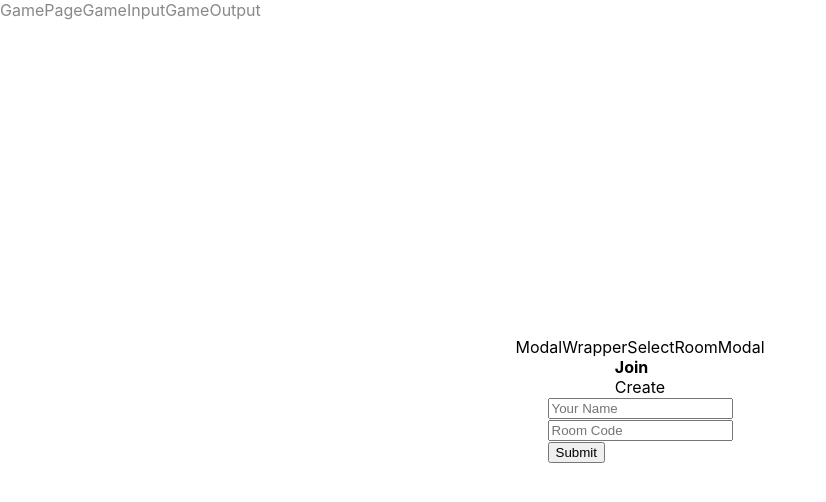
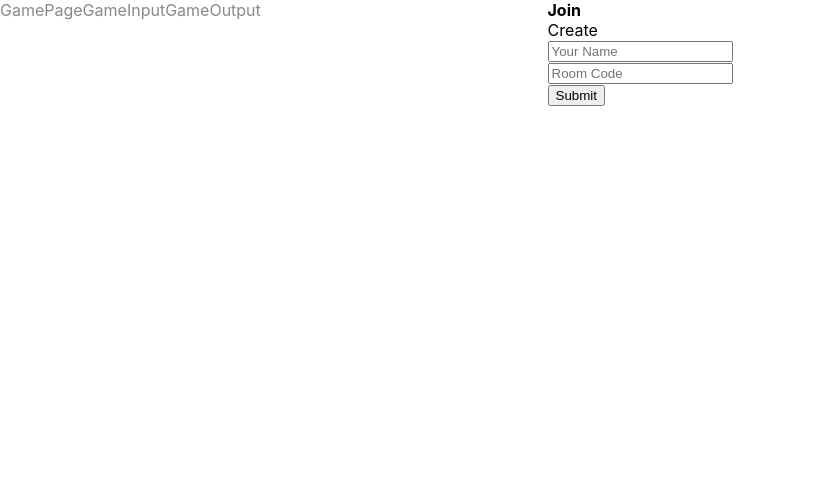
Before and after one commit to daltonscharff/spell-together, a React (Create React App) app in the folder packages/web-react-router/: page / in a window 1280 px wide. Shown: the top 502 px of the page, without its empty margins (0-826 px from the left). Built offline with nearby package versions, Linux system fonts and the light colour scheme.

Commit message:
moves select room modal into GamePage folder

```diff
--- a/packages/web-react-router/src/components/ui/ModalWrapper.tsx
+++ b/packages/web-react-router/src/components/ModalWrapper.tsx
@@ -3,7 +3,7 @@ import styled from "styled-components";
 
 type Props = PropsWithChildren<{}>;
 
-const Div = styled.div`
+const Wrapper = styled.div`
   width: 100vw;
   height: 100vh;
   position: absolute;
@@ -11,16 +11,10 @@ const Div = styled.div`
   left: 0;
   background-color: #fff8;
   display: flex;
-  justify-content: center;
   align-items: center;
   flex-direction: column;
 `;
 
 export function ModalWrapper({ children }: Props) {
-  return (
-    <Div>
-      ModalWrapper
-      {children}
-    </Div>
-  );
+  return <Wrapper>{children}</Wrapper>;
 }
--- a/packages/web-react-router/src/components/SelectRoomModal/index.tsx
+++ /dev/null
@@ -1,24 +0,0 @@
-import { useState } from "react";
-import { ModalWrapper } from "../ui/ModalWrapper";
-import { Selector } from "../ui/Selector";
-import { CreateRoom } from "./CreateRoom";
-import { JoinRoom } from "./JoinRoom";
-
-const selectableItems = ["Join", "Create"];
-
-export function SelectRoomModal() {
-  const [selectedIndex, setSelectedIndex] = useState(0);
-  return (
-    <ModalWrapper>
-      SelectRoomModal
-      <Selector
-        items={selectableItems.map((item, i) => ({
-          value: item,
-          onClick: () => setSelectedIndex(i),
-        }))}
-        selectedIndex={selectedIndex}
-      />
-      {selectedIndex === 0 ? <JoinRoom /> : <CreateRoom />}
-    </ModalWrapper>
-  );
-}
--- a/packages/web-react-router/src/components/SelectRoomModal/CreateRoom.tsx
+++ b/packages/web-react-router/src/pages/GamePage/SelectRoomModal/CreateRoom.tsx
@@ -1,7 +1,7 @@
 import { useForm } from "react-hook-form";
 import { useEffect, useState } from "react";
 import { useNavigate } from "react-router-dom";
-import { useStore } from "../../hooks/useStore";
+import { useStore } from "../../../hooks/useStore";
 
 function generateRoomUrl(shortcode: string) {
   const { protocol, host } = window.location;
--- a/packages/web-react-router/src/components/SelectRoomModal/JoinRoom.tsx
+++ b/packages/web-react-router/src/pages/GamePage/SelectRoomModal/JoinRoom.tsx
@@ -1,6 +1,6 @@
 import { useForm } from "react-hook-form";
 import { useNavigate } from "react-router-dom";
-import { useStore } from "../../hooks/useStore";
+import { useStore } from "../../../hooks/useStore";
 
 export function JoinRoom() {
   const navigate = useNavigate();
--- /dev/null
+++ b/packages/web-react-router/src/pages/GamePage/SelectRoomModal/index.tsx
@@ -0,0 +1,30 @@
+import { useState } from "react";
+import styled from "styled-components";
+import { ModalWrapper } from "../../../components/ModalWrapper";
+import { Selector } from "../../../components/Selector";
+import { CreateRoom } from "./CreateRoom";
+import { JoinRoom } from "./JoinRoom";
+
+const selectableItems = ["Join", "Create"];
+
+const Container = styled.div`
+  max-width: 500px;
+`;
+
+export function SelectRoomModal() {
+  const [selectedIndex, setSelectedIndex] = useState(0);
+  return (
+    <ModalWrapper>
+      <Container>
+        <Selector
+          items={selectableItems.map((item, i) => ({
+            value: item,
+            onClick: () => setSelectedIndex(i),
+          }))}
+          selectedIndex={selectedIndex}
+        />
+        {selectedIndex === 0 ? <JoinRoom /> : <CreateRoom />}
+      </Container>
+    </ModalWrapper>
+  );
+}
--- a/packages/web-react-router/src/components/GamePage/index.tsx
+++ b/packages/web-react-router/src/pages/GamePage/index.tsx
@@ -1,6 +1,6 @@
 import { GameInput } from "./GameInput";
 import { GameOutput } from "./GameOutput";
-import { SelectRoomModal } from "../SelectRoomModal";
+import { SelectRoomModal } from "./SelectRoomModal";
 
 export function GamePage() {
   return (
--- a/packages/web-react-router/src/router.tsx
+++ b/packages/web-react-router/src/router.tsx
@@ -1,5 +1,5 @@
 import { BrowserRouter, Routes, Route } from "react-router-dom";
-import { GamePage } from "./components/GamePage";
+import { GamePage } from "./pages/GamePage";
 
 export const Router = () => {
   return (
```
Also changed, not shown: packages/web-react-router/src/components/Selector.tsx (renamed from packages/web-react-router/src/components/ui/Selector.tsx), packages/web-react-router/src/pages/GamePage/GameInput.tsx (renamed from packages/web-react-router/src/components/GamePage/GameInput.tsx), packages/web-react-router/src/pages/GamePage/GameOutput.tsx (renamed from packages/web-react-router/src/components/GamePage/GameOutput.tsx).
